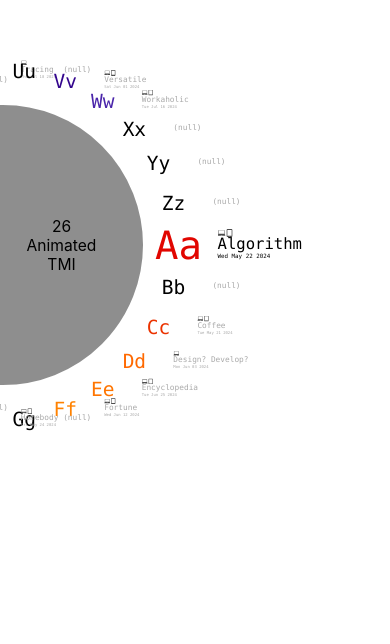
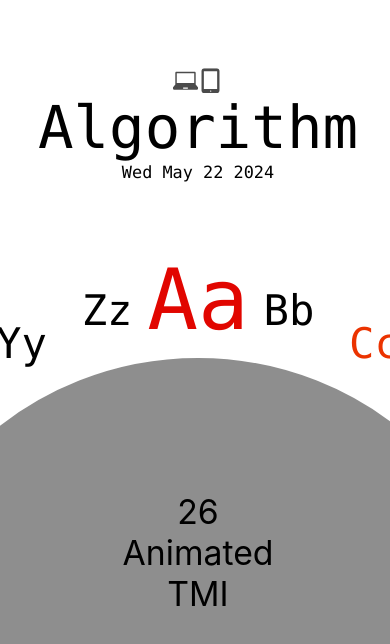
Before and after one commit to pch6828/AnimateJS, a React (Create React App) app: page /Content/1 in a window 390 px wide. Shown: the part 180-824 px from the top of the page. Built offline with nearby package versions, Linux system fonts and the light colour scheme; a web font is replaced by a local one.

Commit message:
ResponsiveWeb: modify main page code to support vertical screen

```diff
--- /dev/null
+++ b/src/animate-js/class/constants.jsx
@@ -0,0 +1 @@
+export const VerticalScreenCriteria = 2 / 3;
--- a/src/animate-js/class/main_menu/main.jsx
+++ b/src/animate-js/class/main_menu/main.jsx
@@ -3,17 +3,32 @@ import items from './wheel_button_item.jsx';
 import WheelSlot from './wheel_button.jsx';
 
 import '../../style/main.css'
+import { VerticalScreenCriteria } from '../constants.jsx';
 
-function Main({ deg, setDeg }) {
+function Main({ deg, setDeg, aspectRatio }) {
     const [pos, setPos] = useState(0);
     const [isDrag, setIsDrag] = useState(false);
 
     function rotateWheelStart(e) {
+        if (aspectRatio < VerticalScreenCriteria) {
+            const { clientX } = e;
+            setPos(clientX);
+        } else {
             const { clientY } = e;
             setPos(clientY);
+        }
         setIsDrag(true);
     }
+
     function rotateWheel(e) {
+        if (aspectRatio < VerticalScreenCriteria) {
+            const { clientX } = e;
+            if (isDrag) {
+                const delta = ((pos - clientX) % 360);
+                setDeg((deg - delta) % 360);
+                setPos(clientX);
+            }
+        } else {
             const { clientY } = e;
             if (isDrag) {
                 const delta = ((pos - clientY) % 360);
@@ -21,11 +36,19 @@ function Main({ deg, setDeg }) {
                 setPos(clientY);
             }
         }
+
+    }
     function rotateWheelEnd(e) {
+        if (aspectRatio < VerticalScreenCriteria) {
+            const { clientX } = e;
+            setPos(clientX);
+        } else {
             const { clientY } = e;
+            setPos(clientY);
+        }
+
         const rounded_deg = Math.round(deg / (360 / 26)) * (360 / 26);
         setDeg(rounded_deg);
-        setPos(clientY);
         setIsDrag(false);
     }
 
@@ -42,7 +65,11 @@ function Main({ deg, setDeg }) {
                 style={{ transform: 'rotate(' + deg + 'deg)' }}
             >
                 <div className="main-title"
-                    style={{ transform: 'rotate(' + (-deg) + 'deg) translate(15vw, 0vw)' }}
+                    style={{
+                        transform: 'rotate(' + (-deg) + 'deg) translate('
+                            + (aspectRatio < VerticalScreenCriteria ? '0vh, -15vh' : '15vw, 0vw')
+                            + ')'
+                    }}
                 >
                     26<br />
                     Animated<br />
@@ -51,9 +78,10 @@ function Main({ deg, setDeg }) {
                 {items.map((item, i) => (
                     <WheelSlot
                         key={i}
-                        x={45 * Math.cos(2 * Math.PI / 26 * i)}
-                        y={45 * Math.sin(2 * Math.PI / 26 * i)}
+                        x={45 * Math.cos(2 * Math.PI / 26 * i - (aspectRatio < VerticalScreenCriteria ? Math.PI / 2 : 0))}
+                        y={45 * Math.sin(2 * Math.PI / 26 * i - (aspectRatio < VerticalScreenCriteria ? Math.PI / 2 : 0))}
                         deg={-deg}
+                        aspectRatio={aspectRatio}
                         alphabet={item.key}
                         title={item.title}
                         color={item.color}
--- a/src/animate-js/class/main_menu/wheel_button.jsx
+++ b/src/animate-js/class/main_menu/wheel_button.jsx
@@ -2,11 +2,16 @@ import '../../style/main.css'
 import { Link } from 'react-router-dom'
 import laptopLogo from '../../asset/laptop_icon.svg'
 import mobileLogo from '../../asset/mobile_icon.svg'
+import { VerticalScreenCriteria } from '../constants.jsx';
 
-function WheelSlot({ x, y, deg, alphabet, title, color, date, selected, supportPC, supportMobile }) {
+function WheelSlot({ x, y, deg, aspectRatio, alphabet, title, color, date, selected, supportPC, supportMobile }) {
     return (
         <div className='wheel-slot'
-            style={{ transform: 'translate(' + x + 'vw,' + y + 'vw) rotate(' + deg + 'deg)' }}
+            style={{
+                transform: 'translate(' + x + (aspectRatio < VerticalScreenCriteria ? 'vh,' : 'vw,')
+                    + y + (aspectRatio < VerticalScreenCriteria ? 'vh)' : 'vw)')
+                    + ' rotate(' + deg + 'deg)'
+            }}
         >
             <div className={'wheel-slot-label ' + (selected ? 'selected-label' : '')}
                 style={{ color: title ? color : 'black' }}>
--- a/src/animate-js/class/transition/transition_wrapper.jsx
+++ b/src/animate-js/class/transition/transition_wrapper.jsx
@@ -9,8 +9,21 @@ import Content from '../content_page/content.jsx';
 
 function TransitionWrapper() {
     const [deg, setDeg] = useState(0);
+    const [aspectRatio, setAspectRatio] = useState(window.innerWidth / window.innerHeight);
 
     const location = useLocation();
+
+    useEffect(() => {
+        function onResize() {
+            setAspectRatio(window.innerWidth / window.innerHeight);
+        }
+
+        window.addEventListener('resize', onResize);
+
+        return () => {
+            window.removeEventListener('resize', onResize);
+        };
+    }, []);
 
     useEffect(() => {
         const pathname = location.pathname;
@@ -34,8 +47,8 @@ function TransitionWrapper() {
                 className="page-transition"
             >
                 <Routes location={location}>
-                    <Route path='/' element={<Main deg={deg} setDeg={updateDeg} />} />
-                    <Route path='/Content/:id' element={<Content />} />
+                    <Route path='/' element={<Main deg={deg} setDeg={updateDeg} aspectRatio={aspectRatio} />} />
+                    <Route path='/Content/:id' element={<Content aspectRatio={aspectRatio} />} />
                 </Routes>
             </CSSTransition>
         </TransitionGroup>
--- a/src/animate-js/style/main.css
+++ b/src/animate-js/style/main.css
@@ -153,3 +153,82 @@
     color: black;
     z-index: inherit;
 }
+
+@media all and (max-aspect-ratio:2/3) {
+    .wheel-menu {
+        position: absolute;
+        width: 80vh;
+        height: 80vh;
+        top: 80%;
+        left: calc(-40vh + 50vw);
+        margin-top: -40vw;
+        background-color: rgb(142, 142, 142);
+        border-radius: 50%;
+        border: 1vw solid white;
+        outline: 5vw solid white;
+    }
+
+    .main-title {
+        font-size: 4vh;
+    }
+
+    .wheel-slot {
+        margin-left: -3vh;
+        margin-top: -3vh;
+        left: 50%;
+        top: 50%;
+        width: 6vh;
+        height: 6vh;
+    }
+
+    .wheel-slot-label {
+        display: flex;
+        position: absolute;
+        width: 6vh;
+        height: 6vh;
+        font-size: 5vh;
+        text-align: center;
+        align-items: center;
+        justify-content: center;
+        z-index: inherit;
+    }
+
+    .selected-label {
+        font-size: 10vh;
+        z-index: inherit;
+    }
+
+    .wheel-slot-description {
+        display: none;
+        position: absolute;
+        left: calc(50% - 50vw);
+        top: -30vh;
+        width: 100vw;
+        height: 20vh;
+        align-items: center;
+        justify-content: end;
+    }
+
+    .selected-description {
+        display: flex;
+        height: 20vh;
+        z-index: inherit;
+        margin-top: -2vw;
+    }
+
+    .selected-title {
+        height: fit-content;
+        max-width: 100vw;
+        font-size: 7vh;
+    }
+
+    .selected-date {
+        height: fit-content;
+        font-size: 2vh;
+    }
+
+    .selected-device {
+        height: 3vh;
+        min-height: 3vh;
+    }
+}
```
Lines whose indentation alone changed are shown as unchanged.
